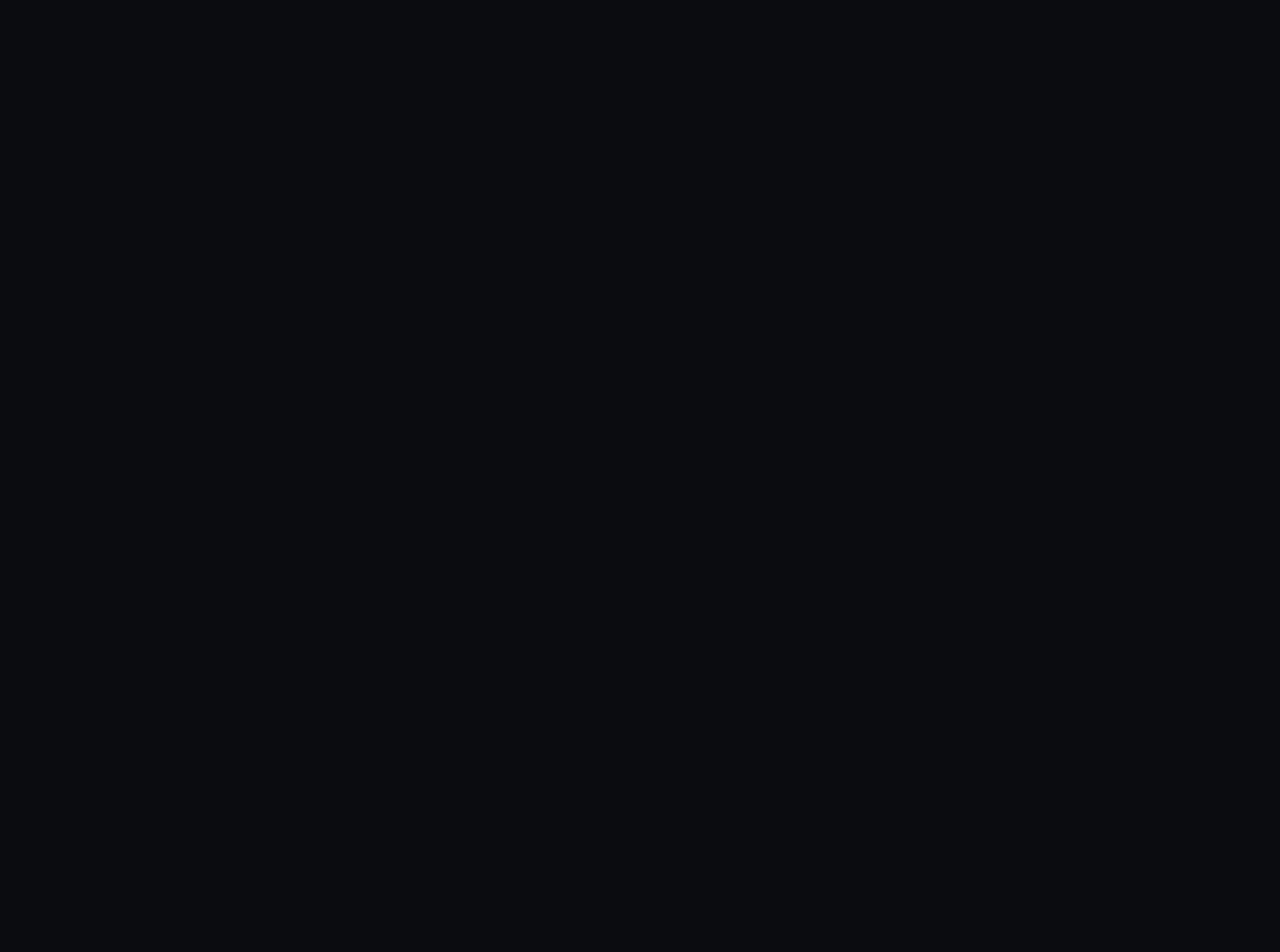
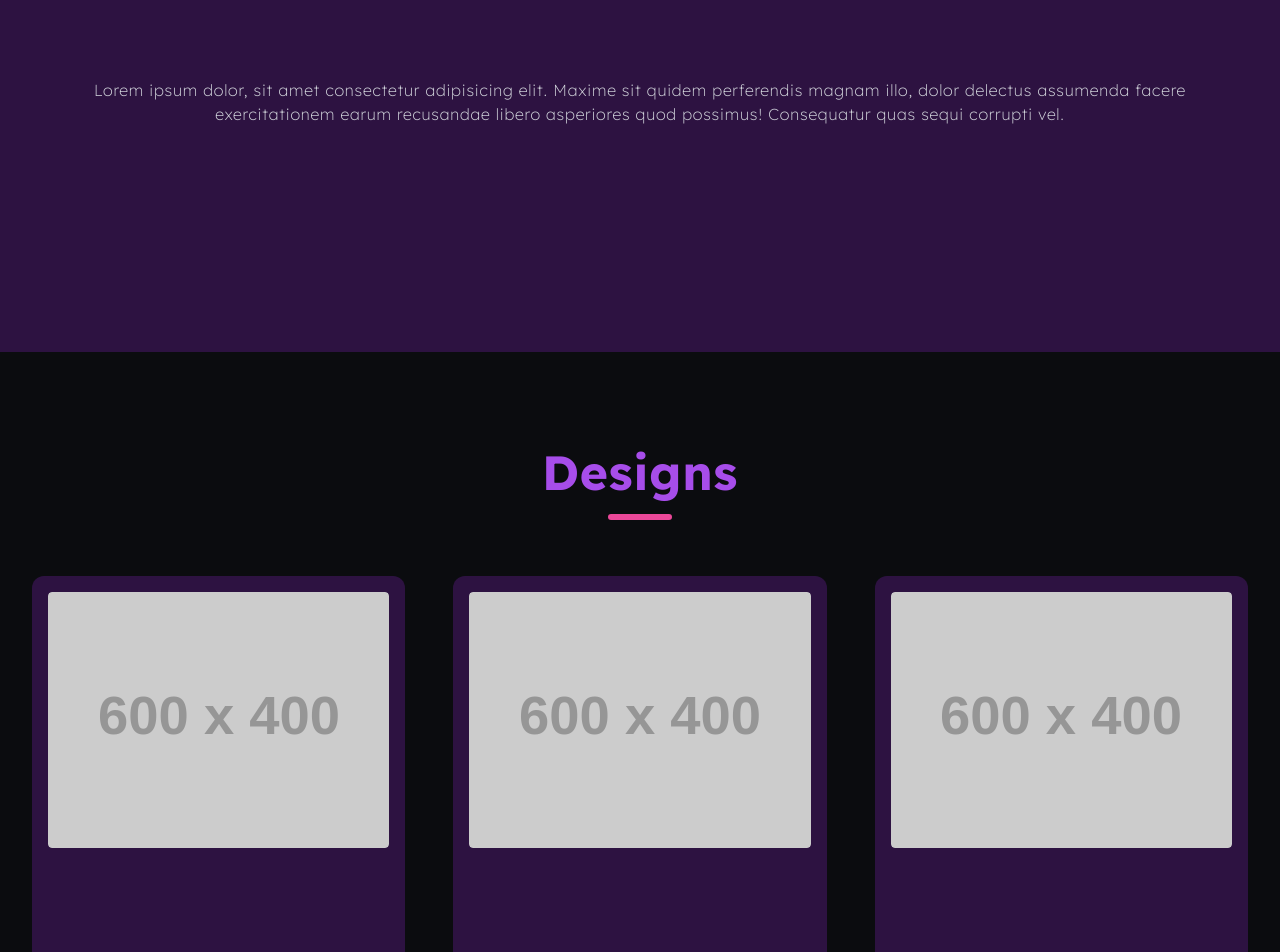
Before and after one commit to codemarns/folio, a Next.js app: page /designs in a window 1280 px wide. Shown: the part 148-1100 px from the top of the page. Before the commit the page ends 800 px from the top, so only its background shows below. Built offline with nearby package versions, Linux system fonts and the light colour scheme.

Commit message:
design page: initial design

```diff
--- a/src/app/designs/page.tsx
+++ b/src/app/designs/page.tsx
@@ -1,7 +1,11 @@
-import React from 'react'
+import React from "react";
+import { Hero, Works } from "./sections";
 
 export default function Designs() {
   return (
-    <div>page</div>
-  )
+    <>
+      <Hero />
+      <Works />
+    </>
+  );
 }
--- /dev/null
+++ b/src/app/designs/sections/hero/hero.tsx
@@ -0,0 +1,19 @@
+import { Container, Section } from "@/common";
+import React from "react";
+
+export const Hero = () => {
+  const id = "hero";
+  return (
+    <Section
+      id={id}
+      className="min-h-[500px] flex items-center justify-center bg-secondary-900"
+    >
+      <Container id={id + "_container"}>
+        Lorem ipsum dolor, sit amet consectetur adipisicing elit. Maxime sit
+        quidem perferendis magnam illo, dolor delectus assumenda facere
+        exercitationem earum recusandae libero asperiores quod possimus!
+        Consequatur quas sequi corrupti vel.
+      </Container>
+    </Section>
+  );
+};
--- /dev/null
+++ b/src/app/designs/sections/index.ts
@@ -0,0 +1,2 @@
+export { Hero } from "./hero/hero";
+export { Works } from "./works/works";
--- /dev/null
+++ b/src/app/designs/sections/works/works.tsx
@@ -0,0 +1,37 @@
+import { Container, Section } from "@/common";
+import { Image, Title } from "@/components";
+import React from "react";
+
+export const Works = () => {
+  const data = [];
+  const data_length = 25;
+  for (let i = 0; i < data_length; i++) {
+    data.push(
+      <div
+        key={i}
+        className="h-auto p-4 bg-secondary-900 rounded-xl overflow-hidden hover:scale-105 duration-300 ease-in-out transition-all"
+      >
+        <Image
+          alt="dummy"
+          src="https://dummyimage.com/600x400/1e0a2c/4b5569.jpg"
+          thumbnail=""
+          aspectRatio="4:3"
+          corner="soft-edge"
+        />
+        <div className="h-[150px] w-full p-4"></div>
+      </div>
+    );
+  }
+
+  return (
+    <Section id="hero">
+      <Container id="hero-container">
+        <Title name="Designs" />
+
+        <div className="grid grid-cols-1 sm:grid-cols-[repeat(auto-fill,_minmax(285px,_1fr))] gap-12">
+          {data}
+        </div>
+      </Container>
+    </Section>
+  );
+};
```
